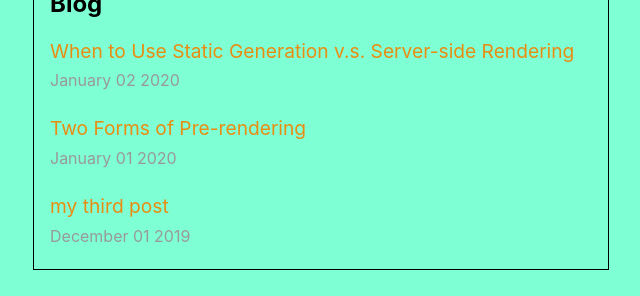
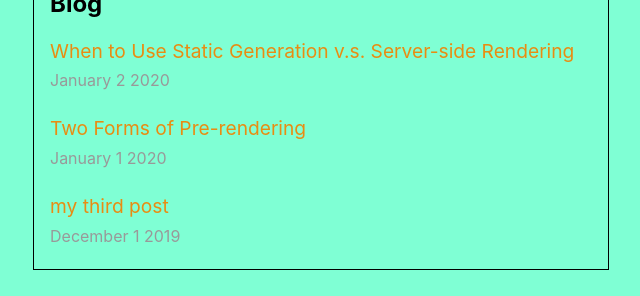
Before and after one commit to LanguageXange/nextdemo, a Next.js app: page / in a window 1280 px wide. Shown: the part 487-783 px from the top of the page, without its empty margins (319-959 px from the left). Built offline with nearby package versions, Linux system fonts and the light colour scheme.

Commit message:
date format

```diff
--- a/pages/components/dates.js
+++ b/pages/components/dates.js
@@ -3,5 +3,5 @@ import { parseISO, format } from "date-fns";
 
 export default function Date({ dateString }) {
   const date = parseISO(dateString);
-  return <time dateTime={dateString}>{format(date, "LLLL dd yyyy")}</time>;
+  return <time dateTime={dateString}>{format(date, "LLLL d yyyy")}</time>;
 }
```
